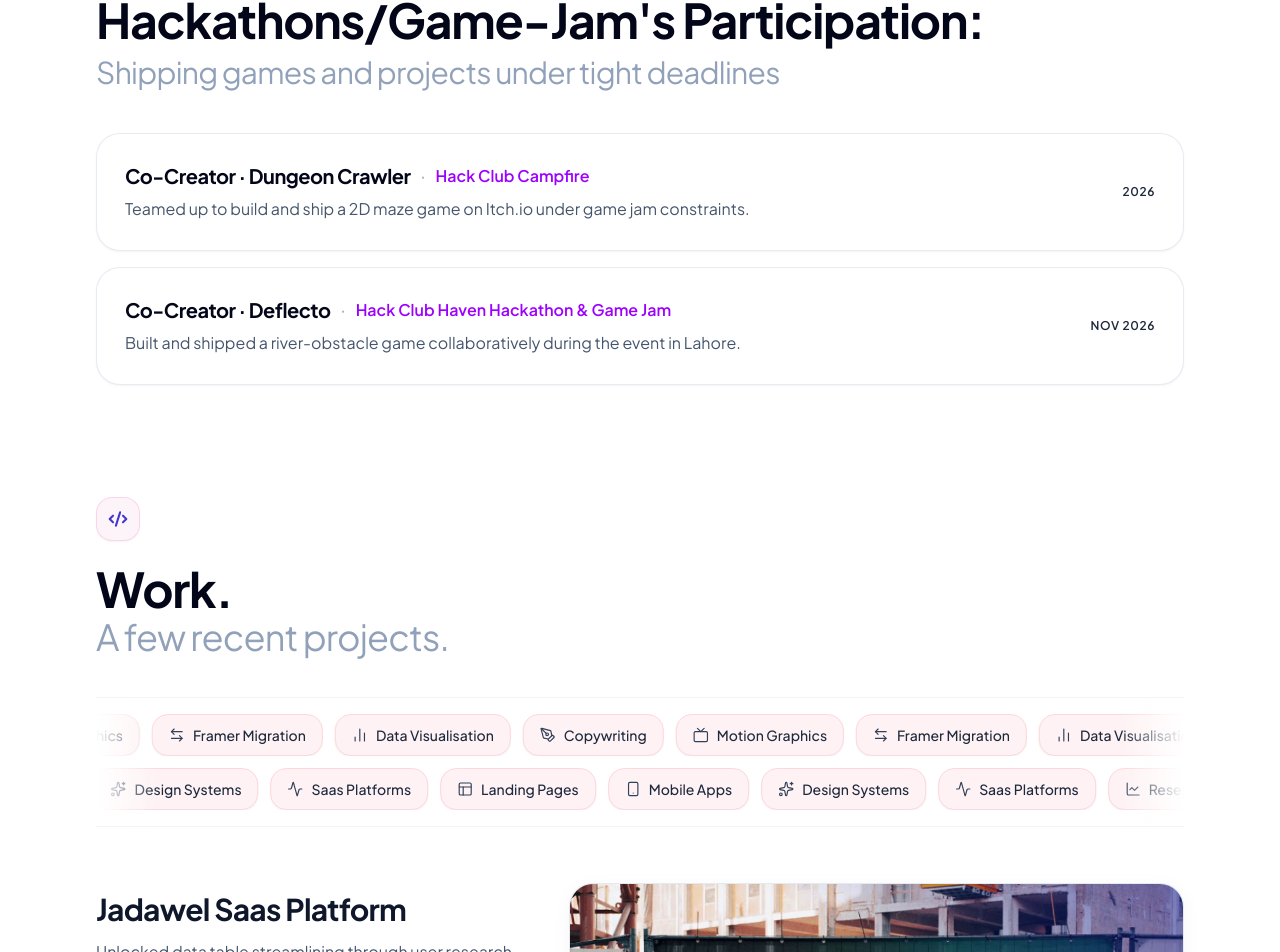
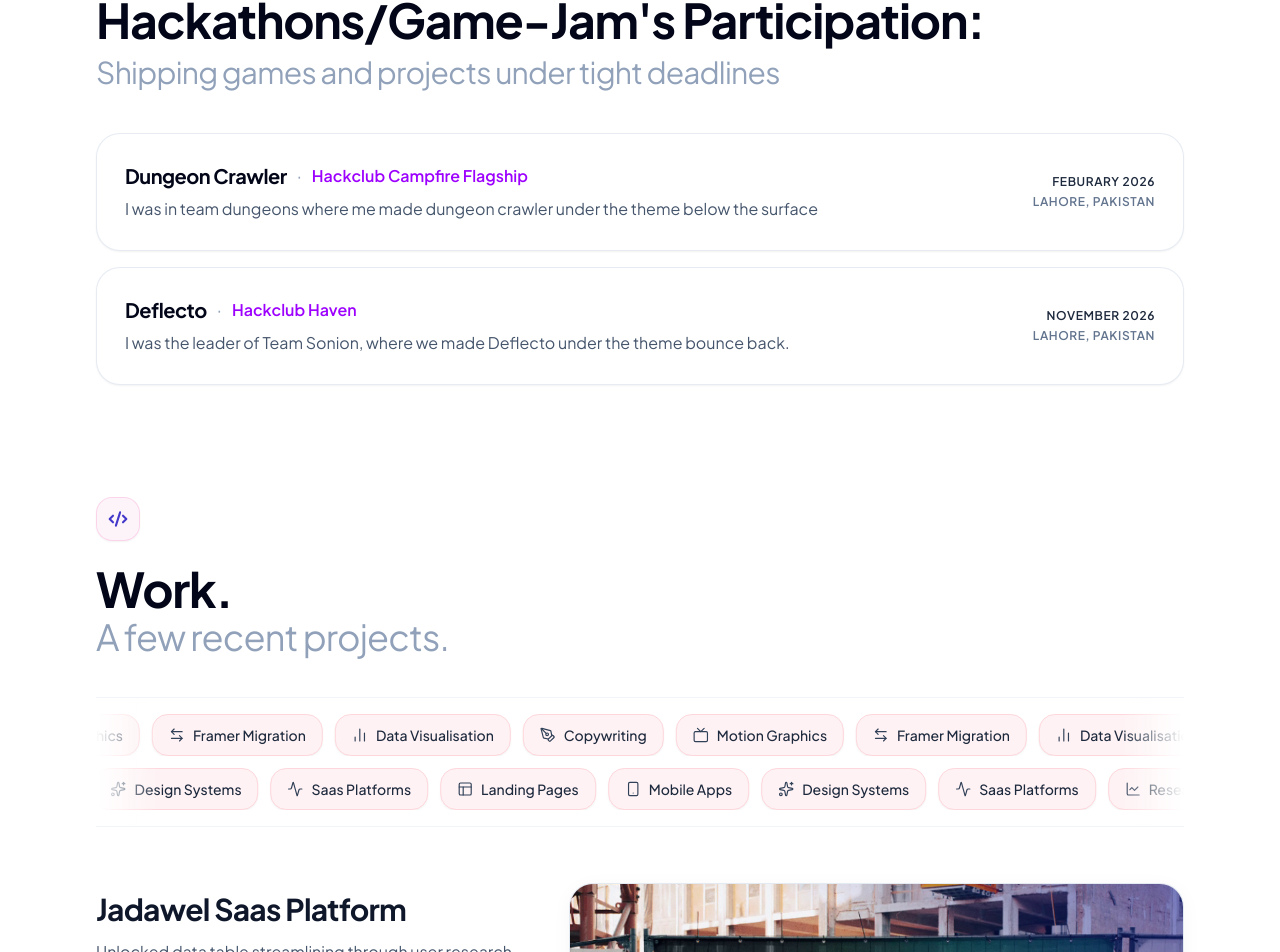
Before and after one commit to Abdidev1/Abdullah-Mohsin, a React (Vite) app: page / in a window 1280 px wide. Shown: the part 1595-2547 px from the top of the page. Built offline with nearby package versions, Linux system fonts and the light colour scheme; a web font is replaced by a local one.

Commit message:
content: update Hackclub Campfire Flagship and Hackclub Haven entries

```diff
--- a/src/components/HackathonsSection.tsx
+++ b/src/components/HackathonsSection.tsx
@@ -1,27 +1,30 @@
 import React from 'react';
 
 interface HackathonItem {
-  title: string;
+  title?: string;
   event: string;
   period: string;
+  location?: string;
   summary: string;
 }
 
 export const HackathonsSection: React.FC = () => {
   const items: HackathonItem[] = [
     {
-      title: 'Co-Creator · Dungeon Crawler',
-      event: 'Hack Club Campfire',
-      period: '2026',
+      title: 'Dungeon Crawler',
+      event: 'Hackclub Campfire Flagship',
+      period: 'Feburary 2026',
+      location: 'Lahore, Pakistan',
       summary:
-        'Teamed up to build and ship a 2D maze game on Itch.io under game jam constraints.',
+        'I was in team dungeons where me made dungeon crawler under the theme below the surface',
     },
     {
-      title: 'Co-Creator · Deflecto',
-      event: 'Hack Club Haven Hackathon & Game Jam',
-      period: 'Nov 2026',
+      title: 'Deflecto',
+      event: 'Hackclub Haven',
+      period: 'November 2026',
+      location: 'Lahore, Pakistan',
       summary:
-        'Built and shipped a river-obstacle game collaboratively during the event in Lahore.',
+        'I was the leader of Team Sonion, where we made Deflecto under the theme bounce back.',
     },
   ];
 
@@ -48,10 +51,14 @@ export const HackathonsSection: React.FC = () => {
             <div className="flex flex-col md:flex-row md:items-center md:justify-between gap-4">
               <div>
                 <div className="flex flex-wrap items-center gap-x-2.5 gap-y-1">
-                  <h3 className="text-lg sm:text-xl font-bold text-slate-950 tracking-tight">
-                    {item.title}
-                  </h3>
-                  <span className="text-slate-400 font-medium">·</span>
+                  {item.title && (
+                    <>
+                      <h3 className="text-lg sm:text-xl font-bold text-slate-950 tracking-tight">
+                        {item.title}
+                      </h3>
+                      <span className="text-slate-400 font-medium">·</span>
+                    </>
+                  )}
                   <span className="text-sm sm:text-base font-semibold text-[#9D00FF]">
                     {item.event}
                   </span>
@@ -63,6 +70,7 @@ export const HackathonsSection: React.FC = () => {
 
               <div className="flex md:flex-col items-center md:items-end justify-between md:justify-center gap-1 shrink-0 text-xs font-semibold uppercase tracking-wider text-slate-500">
                 <span className="text-slate-800">{item.period}</span>
+                {item.location && <span>{item.location}</span>}
               </div>
             </div>
           </div>
```
